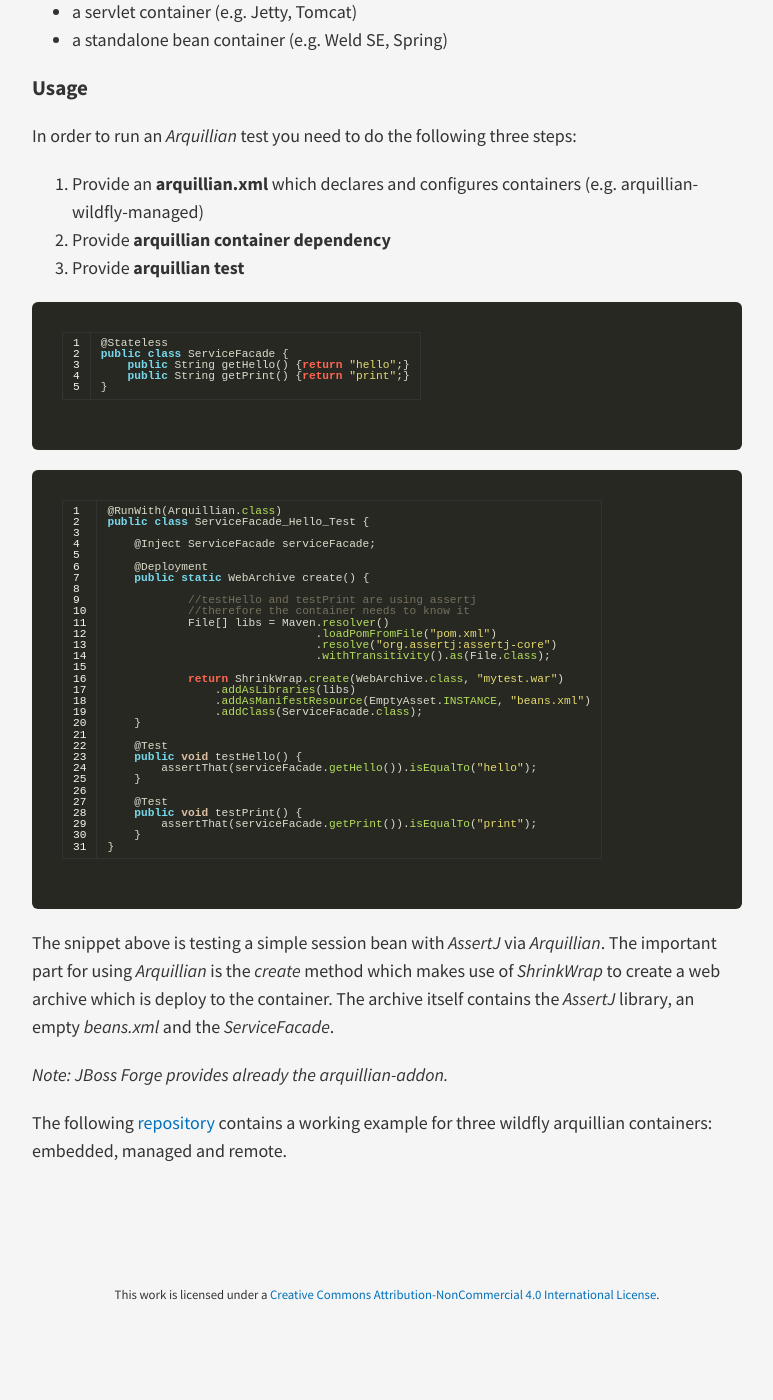
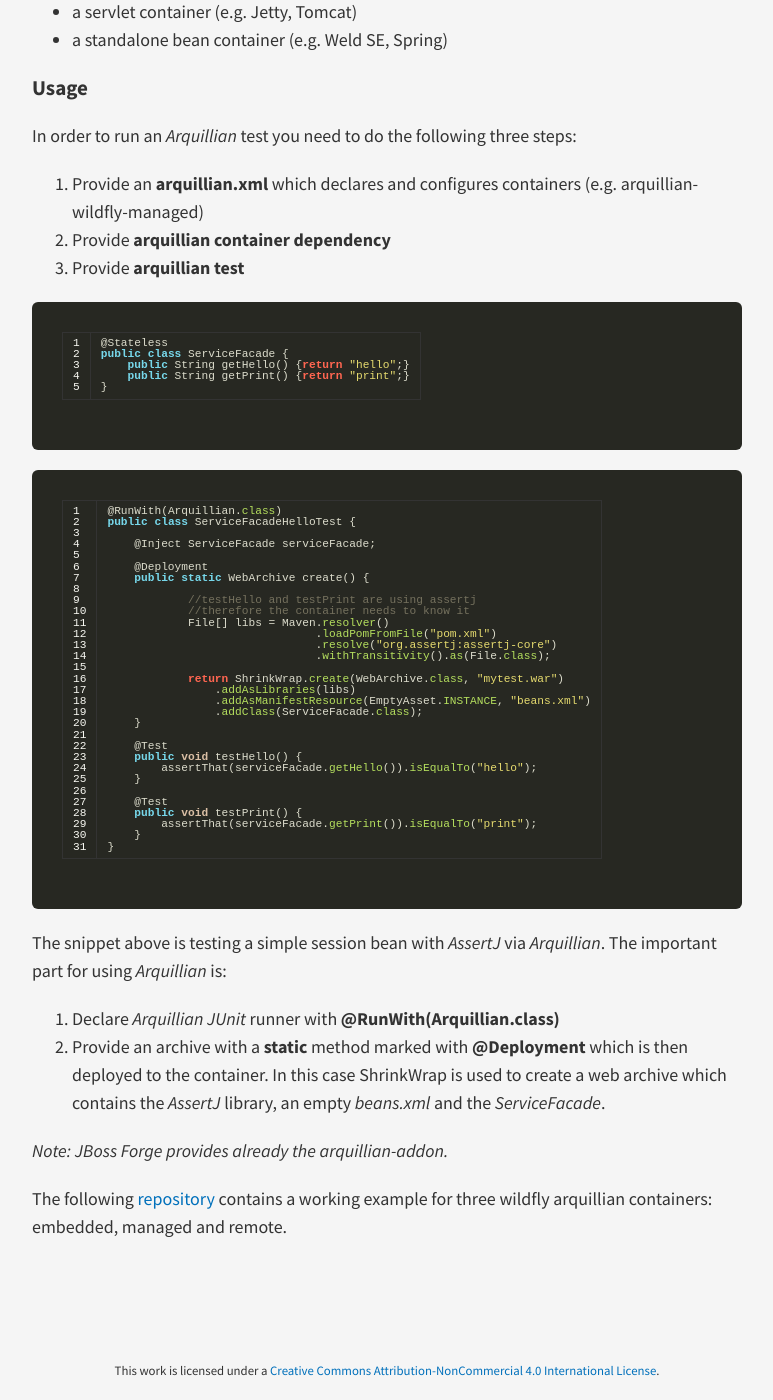
Before and after one commit to AlexBischof/AlexBischof.github.io, a Jekyll site: the page built from _posts/2015-11-17-How-To-Use-Arquillian.md, in a window 1280 px wide and 1400 px high, scrolled down 2153 px. Shown: the whole window, without its empty margins (253-1026 px from the left). Built offline with Jekyll 4.4.1, drawn with Linux system fonts in a browser that asks for light colours; nearby versions of some CDN libraries; Markdown is read by kramdown in place of the engine named in the settings; comment, search, counter and statistics services are not loaded; before the commit the page ends 3477 px from its top, so only the background shows below that.

Commit message:
Small refactoring

```diff
--- a/_posts/2015-11-17-How-To-Use-Arquillian.md
+++ b/_posts/2015-11-17-How-To-Use-Arquillian.md
@@ -73,7 +73,7 @@ public class ServiceFacade {
 
 {% highlight java linenos%}
 @RunWith(Arquillian.class)
-public class ServiceFacade_Hello_Test {
+public class ServiceFacadeHelloTest {
 
     @Inject ServiceFacade serviceFacade;
 
@@ -106,8 +106,12 @@ public class ServiceFacade_Hello_Test {
 {% endhighlight %}
 
 The snippet above is testing a simple session bean with *AssertJ* via *Arquillian*. The important part for using
-*Arquillian* is the *create* method which makes use of *ShrinkWrap* to create a web archive which is deploy to the container.
-The archive itself contains the *AssertJ* library, an empty *beans.xml* and the *ServiceFacade*.
+*Arquillian* is:
+
+1. Declare *Arquillian JUnit* runner with **@RunWith(Arquillian.class)**
+2. Provide an archive with a **static** method marked with **@Deployment** which is then deployed to the container.
+In this case ShrinkWrap is used to create a web archive which contains the *AssertJ* library, an empty *beans.xml* and the *ServiceFacade*.
+
 
 *Note: JBoss Forge provides already the arquillian-addon.*
 
```
